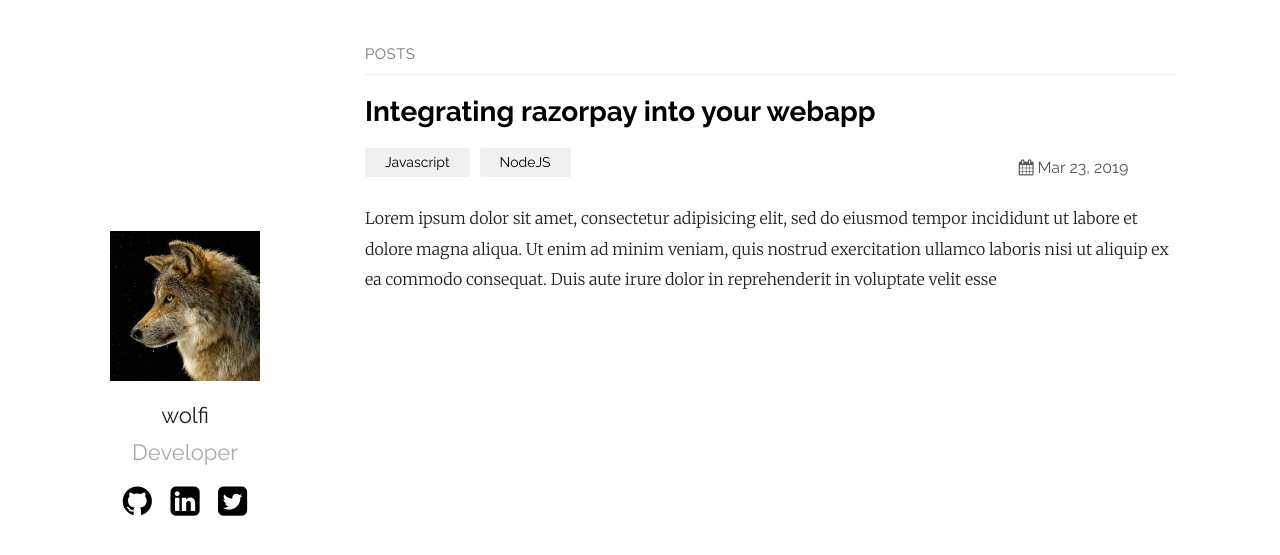
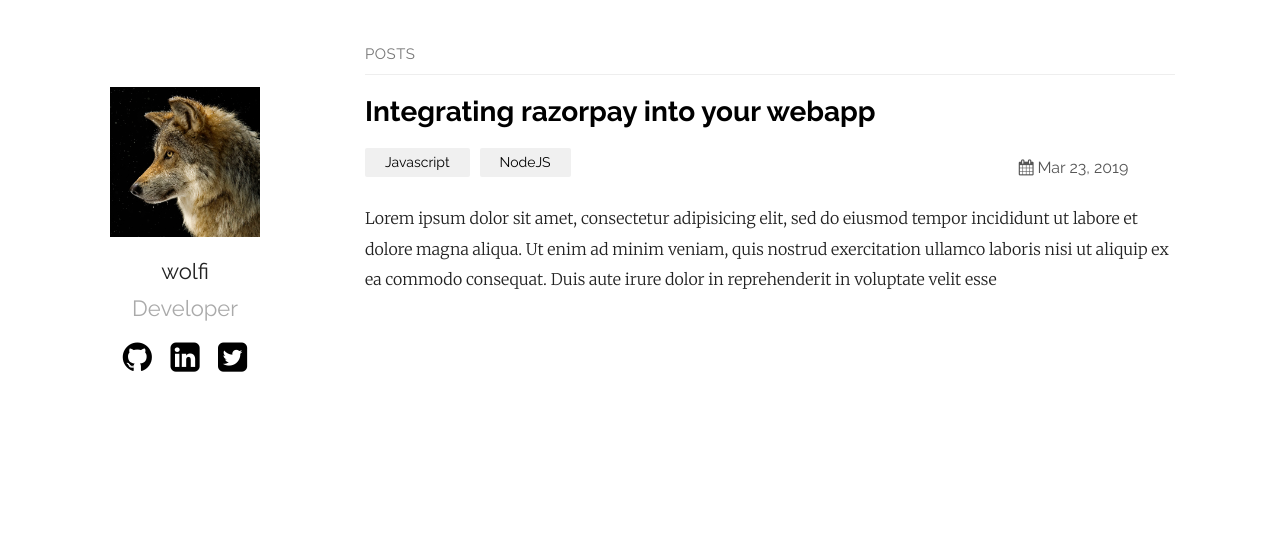
Before and after one commit to dunward/blog, a Jekyll site: the page built from index.md, in a window 1280 px wide. Shown: the top 555 px of the page. Built offline with Jekyll 4.4.1, drawn with Linux system fonts in a browser that asks for light colours.

Commit message:
fix: Fix about position

```diff
--- a/_sass/plain.scss
+++ b/_sass/plain.scss
@@ -70,7 +70,7 @@ main {
 	.about {
 		display: flex;
 		height: 100vh;
-		padding-bottom: 15vh;
+		padding-bottom: 47vh;
 		@media screen and (max-width: $mobileW) {
 			height: auto;
 			padding: 10vh 0;
```
